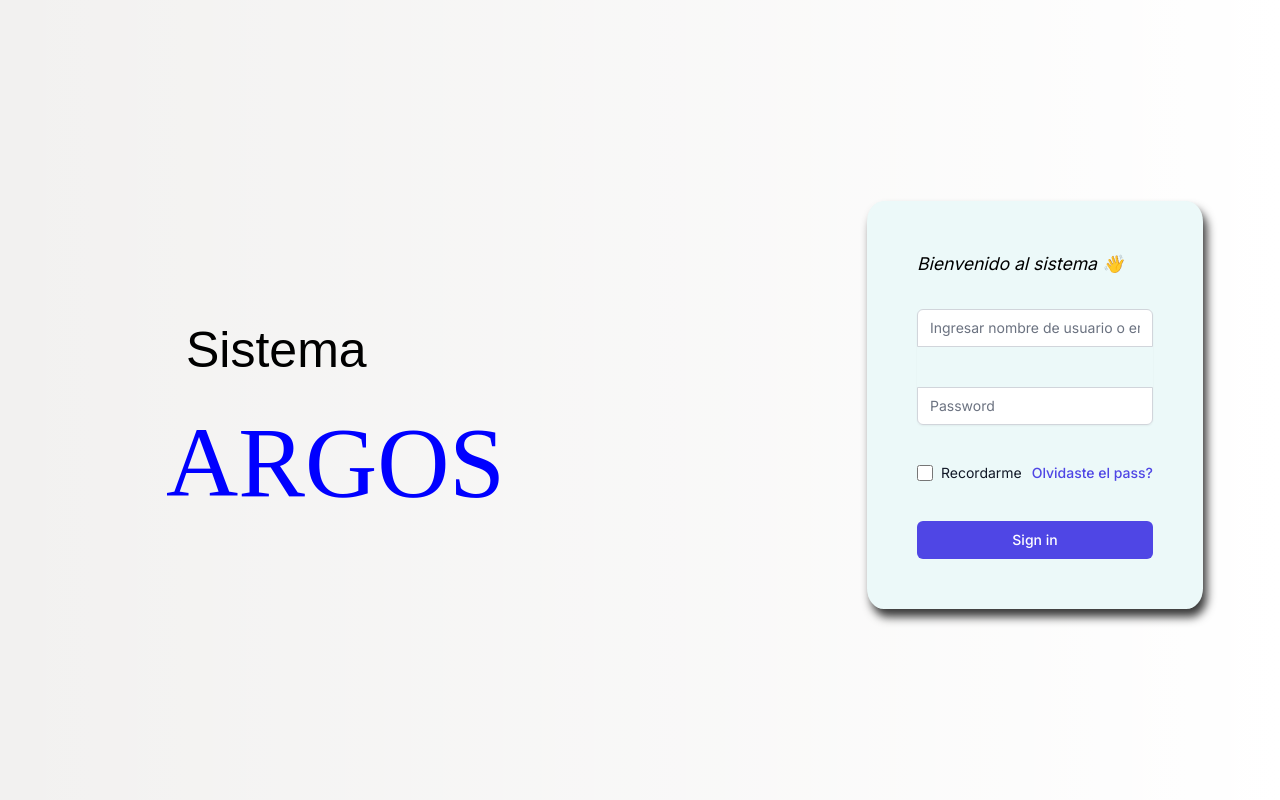
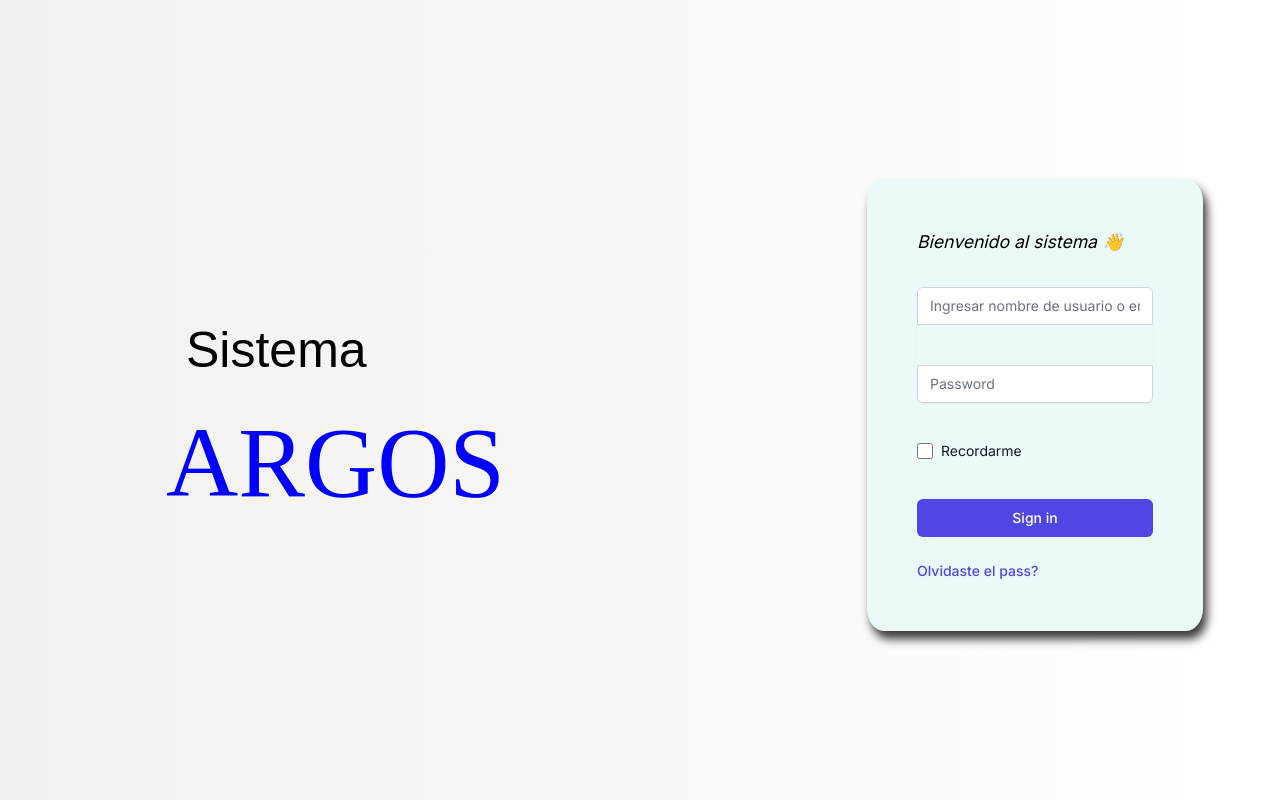
Before and after one commit to aragornz325/argosFront, a Next.js app: page /login in a window 1280 px wide. Built offline with nearby package versions, Linux system fonts and the light colour scheme.

Commit message:
variables de entorno, formik,yup

```diff
--- /dev/null
+++ b/src/app/login/interfaces/login.interface.ts
@@ -0,0 +1,5 @@
+export interface FormValues {
+    email: string;
+    password: string;
+    remember_me: boolean;
+}
--- a/src/app/login/page.tsx
+++ b/src/app/login/page.tsx
@@ -1,10 +1,35 @@
-import React from 'react';
+'use client';
 
-import './style.css'
+import React, {useState, useEffect} from 'react';
+import { Formik, Field, Form, ErrorMessage } from 'formik';
+import * as Yup from 'yup';
 
-export default function login(){
-    return(
-        <body>
+
+import {validationSchema} from './validationSchema/schema';
+import {FormValues} from './interfaces/login.interface';
+import {queryLogin} from './querys/login.query';
+
+import './style.css';
+
+export default function Login() {
+
+
+    const initialValues:FormValues = {
+        email: '',
+        password: '',
+        remember_me: false
+    };
+
+    const handleSubmit = (values:FormValues) => {
+        console.log(values);
+        queryLogin(values);
+
+
+    };
+
+
+
+    return (
         <div className='flex flex-col md:flex-row h-screen'>
             <div className='p-4 flex-1 flex flex-col justify-center items-center md:items-start'>
                 <h1 className='main_title_rigth'>Sistema</h1>
@@ -13,37 +38,47 @@ export default function login(){
             <div className='p-4 flex-1 flex items-center justify-center'>
                 <div className='marco_login location_login color_login'>
                     <h3 className='color_font_login'>Bienvenido al sistema 👋</h3>
-                                    <form className="mt-8 space-y-6">
-                                        <div className="rounded-md shadow-sm space-y-4"><div>
+                    <Formik
+                        initialValues={initialValues}
+                        validationSchema={validationSchema}
+                        onSubmit={(values, { setSubmitting }) => {
+                            handleSubmit(values);
+                            setSubmitting(false);
+                        }}
+                    >
+                        {({ isSubmitting }) => (
+                            <Form className="mt-8 space-y-6">
+                                <div className="rounded-md shadow-sm space-y-4">
+                                    <div>
                                         <label htmlFor="email" className="sr-only">Email or Username</label>
-                                    <input
+                                        <Field
                                             id="email"
                                             name="email"
                                             type="email"
                                             autoComplete="email"
-                                        required
                                             className="appearance-none rounded-none relative block w-full px-3 py-2 border border-gray-300 placeholder-gray-500 text-gray-900 rounded-t-md focus:outline-none focus:ring-indigo-500 focus:border-indigo-500 focus:z-10 sm:text-sm"
                                             placeholder="Ingresar nombre de usuario o email"
                                         />
+                                        <ErrorMessage name="email" component="div" className="text-red-600 mt-2" />
                                     </div>
                                     <br />
                                     <div>
                                         <label htmlFor="password" className="sr-only">Password</label>
-                                        <input
+                                        <Field
                                             id="password"
                                             name="password"
                                             type="password"
                                             autoComplete="current-password"
-                                            required
                                             className="appearance-none rounded-none relative block w-full px-3 py-2 border border-gray-300 placeholder-gray-500 text-gray-900 rounded-b-md focus:outline-none focus:ring-indigo-500 focus:border-indigo-500 focus:z-10 sm:text-sm"
                                             placeholder="Password"
                                         />
+                                        <ErrorMessage name="password" component="div" className="text-red-600 mt-2" />
                                     </div>
                                 </div>
 
                                 <div className="flex items-center justify-between">
                                     <div className="flex items-center">
-                                    <input
+                                        <Field
                                             id="remember_me"
                                             name="remember_me"
                                             type="checkbox"
@@ -55,27 +90,27 @@ export default function login(){
                                         <br />
                                         <br />
                                     </div>
-
-                                <div className="text-sm">
-                                    <a href="#" className="font-medium text-indigo-600 hover:text-indigo-500">
-                                        Olvidaste el pass?
-                                    </a>
-                                </div>
                                 </div>
 
                                 <div>
                                     <button
                                         type="submit"
                                         className="group relative w-full flex justify-center py-2 px-4 border border-transparent text-sm font-medium rounded-md text-white bg-indigo-600 hover:bg-indigo-700 focus:outline-none focus:ring-2 focus:ring-offset-2 focus:ring-indigo-500"
+                                        disabled={isSubmitting}
                                     >
                                         Sign in
                                     </button>
                                 </div>
-                            </form>
-
+                                <div className="text-sm">
+                                    <a href="#" className="font-medium text-indigo-600 hover:text-indigo-500">
+                                        Olvidaste el pass?
+                                    </a>
+                                </div>
+                            </Form>
+                        )}
+                    </Formik>
                 </div>
             </div>
         </div>
-        </body>
-    )
+    );
 }
--- /dev/null
+++ b/src/app/login/querys/login.query.ts
@@ -0,0 +1,28 @@
+import axios from "axios";
+
+export const queryLogin = async ({email, password}: {email: string, password: string}) => {
+
+    try {
+        const response = await axios.post(`https://argosapi-production.up.railway.app/login`, {
+            email,
+            password
+        },
+        {
+            headers: {
+                "Content-Type": "application/json",
+                "x-api-key": "e16d5b497563265f80ce3e6f0a2bcf6bfe0230795a05240249409f8d5cc90fce0718abc31e047b558c23845129fd186a736c9aa8a73cb987290839b4aa38e765",
+            },
+        }
+
+
+    );
+
+        console.log(response.data);
+        return response.data;
+
+    } catch (error) {
+        alert('Error al iniciar sesión');
+        console.error(error);
+    }
+
+}
--- /dev/null
+++ b/src/app/login/validationSchema/schema.ts
@@ -0,0 +1,10 @@
+import * as Yup from 'yup';
+
+export const validationSchema = Yup.object({
+    email: Yup.string()
+        .email('Email inválido')
+        .required('Requerido'),
+    password: Yup.string()
+        .min(6, 'La contraseña debe ser de 6 caracteres')
+        .required('Requerido'),
+})
--- a/src/components/butonSingIn.tsx
+++ b/src/components/butonSingIn.tsx
@@ -0,0 +1,17 @@
+"use client";
+
+import React, { Children, use } from "react";
+import './style.css'
+
+const styledButton=({children}) => {
+    return(
+        <button
+                type="submit"
+                className="group relative w-full flex justify-center py-2 px-4 border border-transparent text-sm font-medium rounded-md text-white bg-indigo-600 hover:bg-indigo-700 focus:outline-none focus:ring-2 focus:ring-offset-2 focus:ring-indigo-500"
+                >
+                    {children}
+        </button>
+
+    )
+}
+export default styledButton;
```
Also changed, not shown: package.json (+10 -5 lines), src/components/styles.css (added, +14 -0 lines), 2 other files (tests, documents, lock files or other folders). Lines whose indentation alone changed are shown as unchanged.
